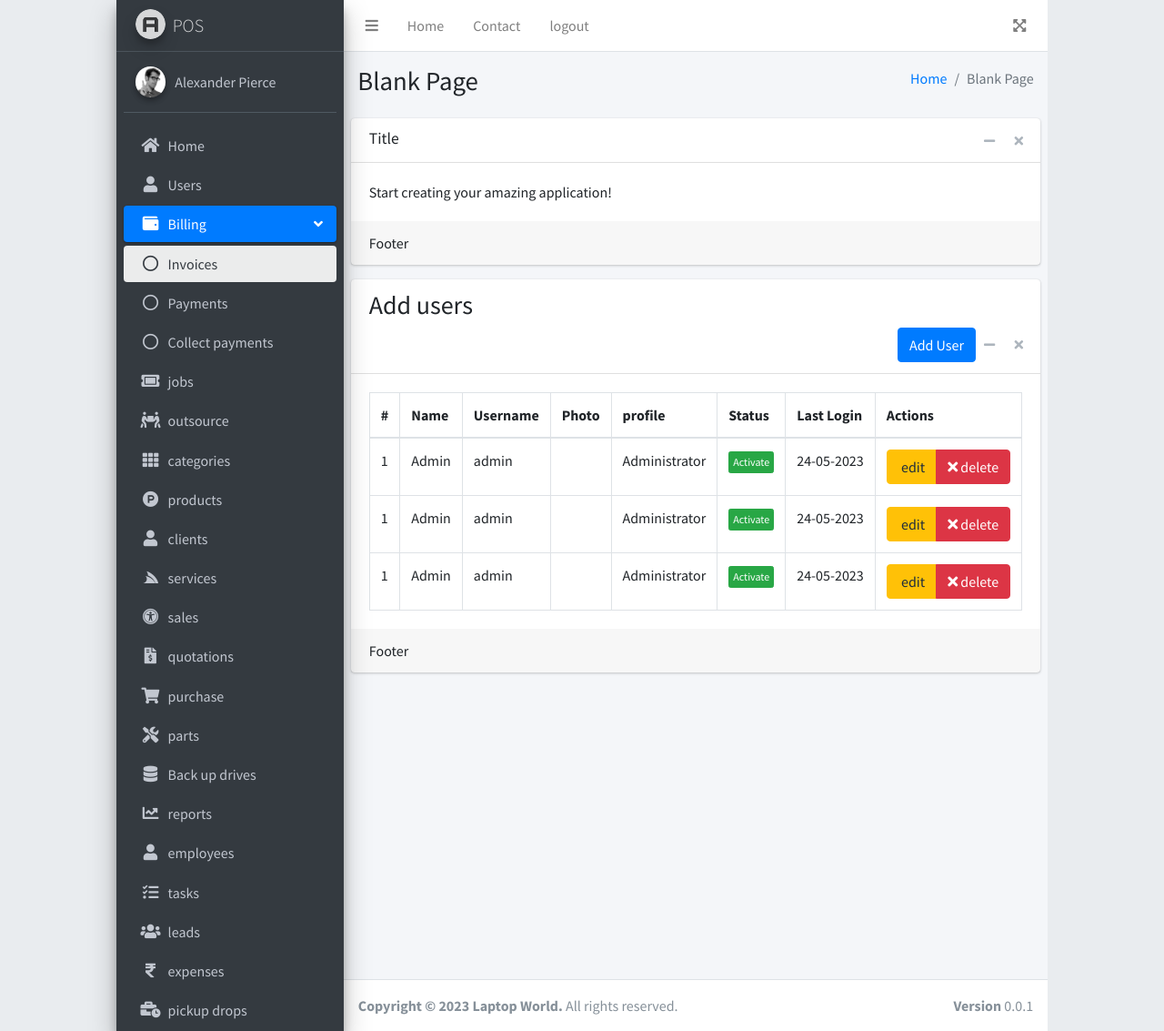
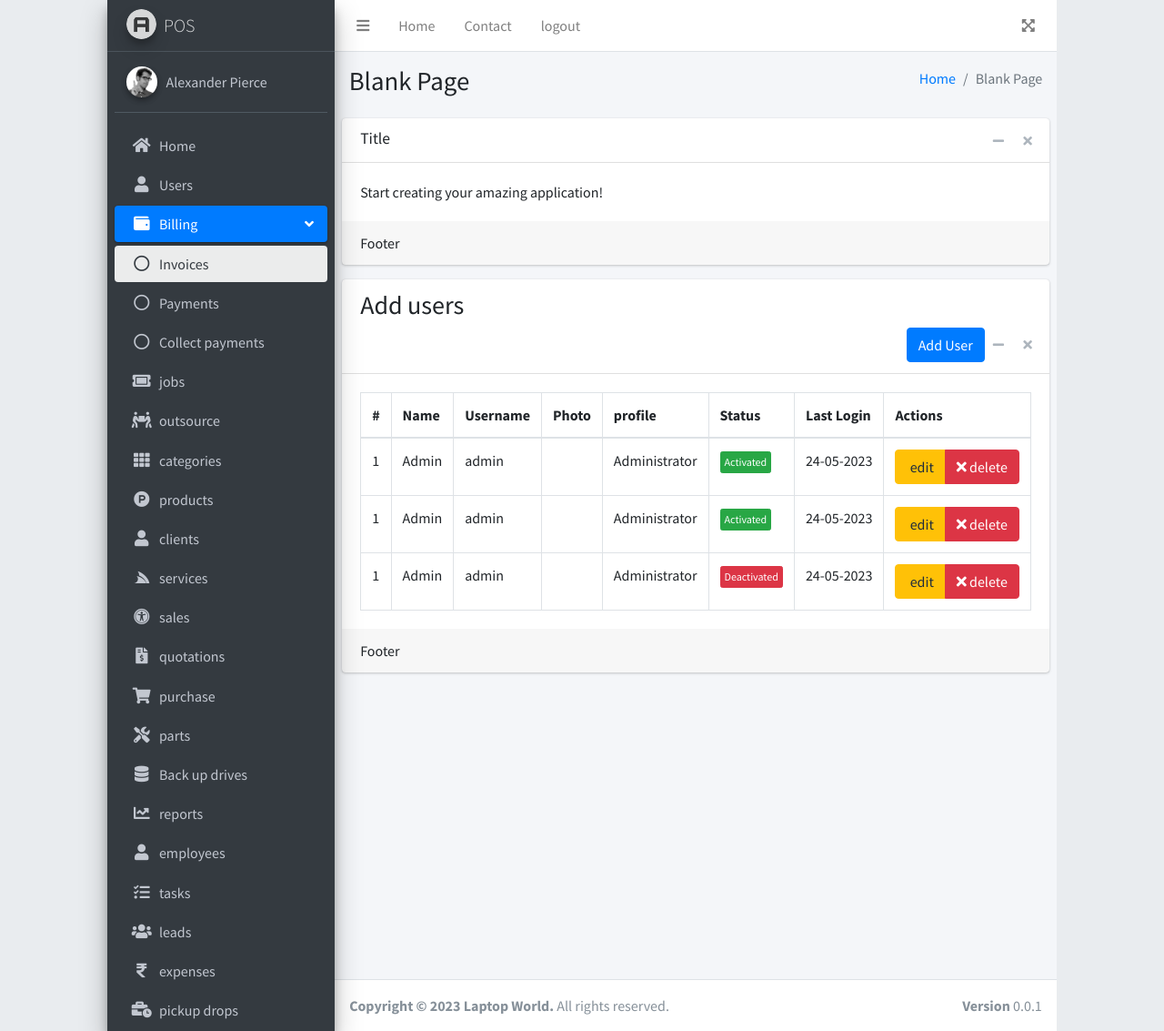
Before and after one commit to Mr-Kumar-Abhishek/computer-repair-POS, a PHP site: page /users in a window 1280 px wide. Shown: the whole page at 91% size. Run offline with PHP 8.4, Linux system fonts and the light colour scheme; the visitor is signed in with stand-in values (Sample User, id 1); some libraries are stand-ins or nearby versions.

Commit message:
set on deactivated row

```diff
--- a/views/modules/users.php
+++ b/views/modules/users.php
@@ -83,7 +83,7 @@
                       <td>admin</td>
                       <td></td>
                       <td>Administrator</td>
-                      <td><button class="btn btn-success btn-xs">Activate</button></td>
+                      <td><button class="btn btn-success btn-xs">Activated</button></td>
                       <td>24-05-2023</td>
                       <td>
                         <div class="btn-group">
@@ -98,7 +98,7 @@
                       <td>admin</td>
                       <td></td>
                       <td>Administrator</td>
-                      <td><button class="btn btn-success btn-xs">Activate</button></td>
+                      <td><button class="btn btn-success btn-xs">Activated</button></td>
                       <td>24-05-2023</td>
                       <td>
                         <div class="btn-group">
@@ -113,7 +113,7 @@
                       <td>admin</td>
                       <td></td>
                       <td>Administrator</td>
-                      <td><button class="btn btn-success btn-xs">Activate</button></td>
+                      <td><button class="btn btn-danger btn-xs">Deactivated</button></td>
                       <td>24-05-2023</td>
                       <td>
                         <div class="btn-group">
```
